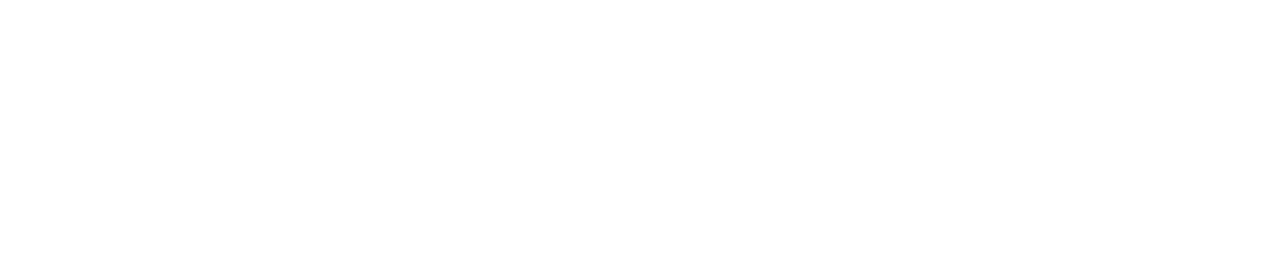
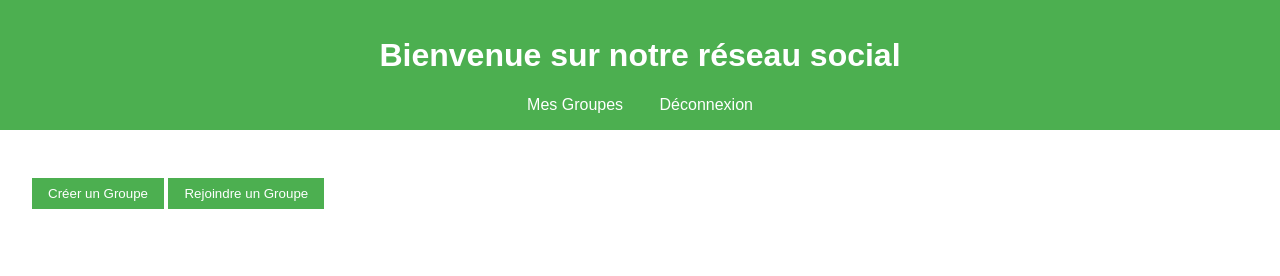
Before and after one commit to timothee-piotre/reseausocial.github.io, a plain HTML site: page index.html in a window 1280 px wide. Drawn offline with Linux system fonts and the light colour scheme; files that its build step writes are made by us from their sources; files whose address does not match are found by name.

Commit message:
Update index.html

```diff
--- a/index.html
+++ b/index.html
@@ -1,4 +1,24 @@
 <!DOCTYPE html>
 <html lang="en">
+<head>
+    <meta charset="UTF-8">
+    <meta name="viewport" content="width=device-width, initial-scale=1.0">
+    <title>Accueil</title>
+    <link rel="stylesheet" href="css/style.css">
+</head>
+<body>
+    <header>
+        <h1>Bienvenue sur notre réseau social</h1>
+        <nav>
+            <a href="group.html">Mes Groupes</a>
+            <a href="login.html">Déconnexion</a>
+        </nav>
+    </header>
+    <main>
+        <button id="create-group">Créer un Groupe</button>
+        <button id="join-group">Rejoindre un Groupe</button>
+        <div id="groups-list"></div>
+    </main>
     <script src="js/script.js"></script>
+</body>
 </html>
```
